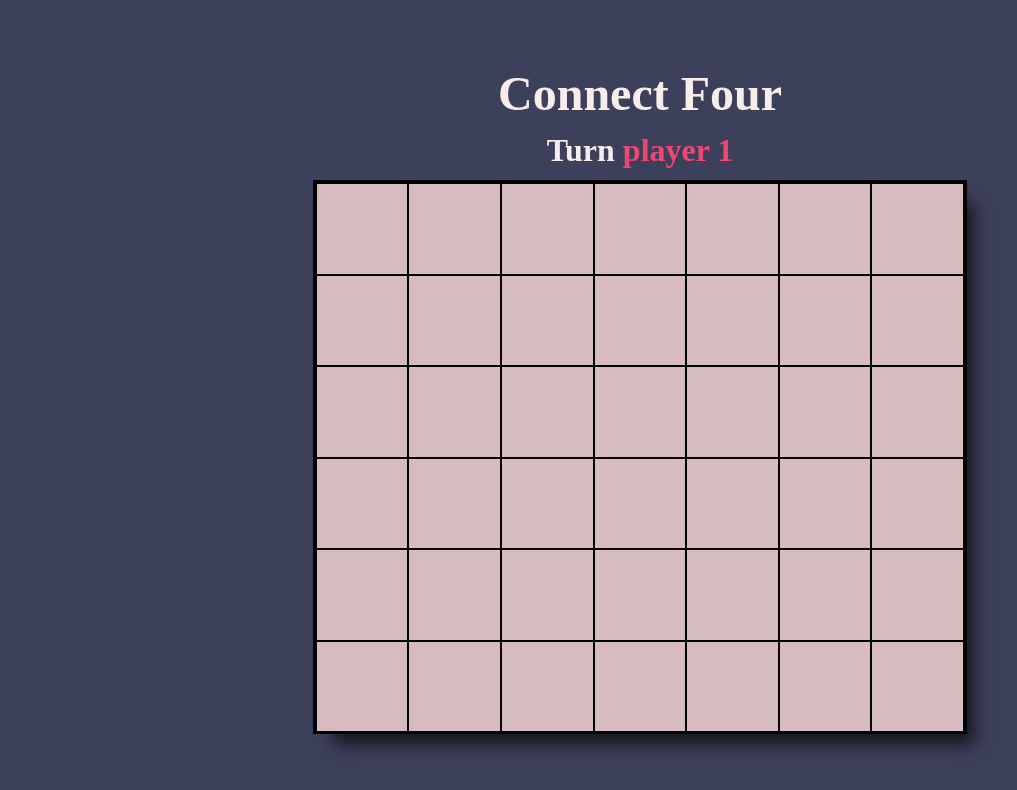
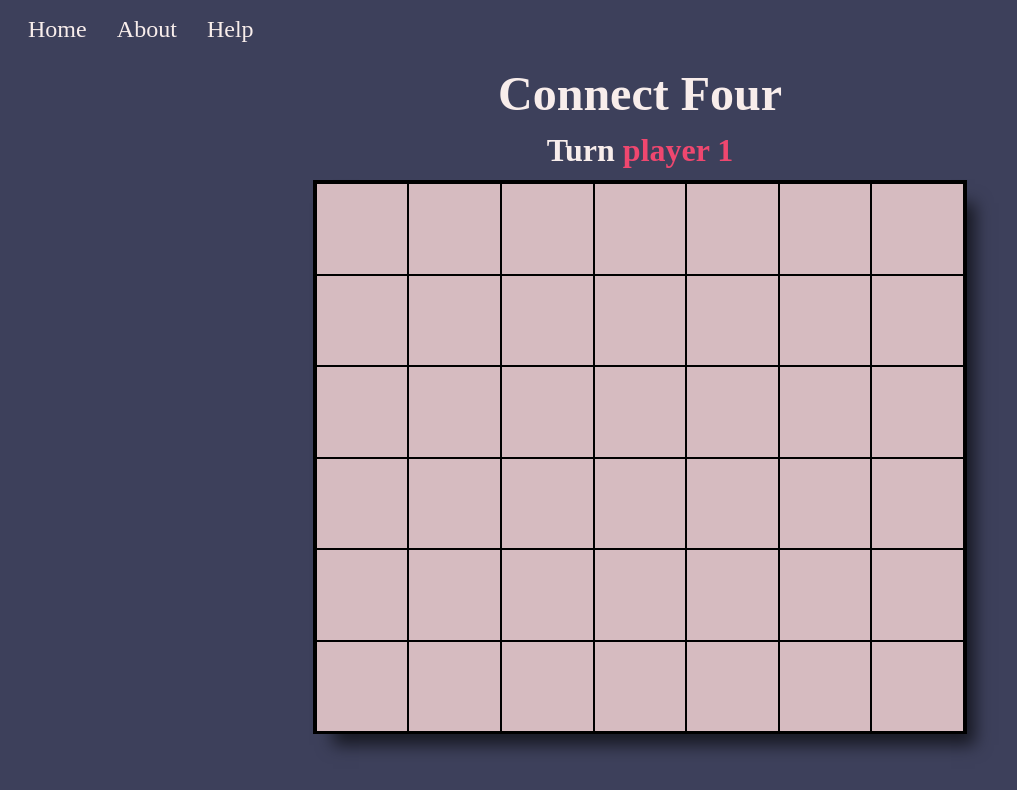
Before and after one commit to andraderaul/retro-games, a React (Create React App) app: page /connect-four in a window 1280 px wide. Shown: the top 790 px of the page, without its empty margins (0-1017 px from the left). Built offline with nearby package versions, Linux system fonts and the light colour scheme; the HTML template or start-up script is replaced by a standard one.

Commit message:
feat: header

```diff
--- a/src/App.js
+++ b/src/App.js
@@ -5,10 +5,10 @@ import Routes from "./routes";
 
 function App() {
   return (
-    <div>
+    <>
       <GlobalStyle />
       <Routes />
-    </div>
+    </>
   );
 }
 
--- /dev/null
+++ b/src/components/Header/Header.jsx
@@ -0,0 +1,23 @@
+import React from "react";
+import { WrapperHeader } from "./Header.style";
+import { Link } from "react-router-dom";
+
+const Header = () => {
+  return (
+    <WrapperHeader>
+      <nav>
+        <Link to="/">
+          <span>Home</span>
+        </Link>
+        <Link to="about">
+          <span>About</span>
+        </Link>
+        <Link to="help">
+          <span>Help</span>
+        </Link>
+      </nav>
+    </WrapperHeader>
+  );
+};
+
+export default Header;
--- /dev/null
+++ b/src/components/Header/Header.style.js
@@ -0,0 +1,37 @@
+import styled from "styled-components";
+import breakpoints from "../../helpers/styles/breakpoints";
+
+export const WrapperHeader = styled.header`
+  position: absolute;
+  width: 100%;
+  top: 0;
+  padding: 1em;
+  display: flex;
+  justify-content: flex-start;
+  align-items: center;
+
+  nav {
+    width: 20%;
+    display: flex;
+    justify-content: space-between;
+
+    a {
+      text-decoration: none;
+    }
+
+    span {
+      font-size: 1.5em;
+      color: #f8edeb;
+      padding: 0.5em;
+
+      &:hover {
+        color: #ffffff;
+        text-decoration: underline;
+      }
+    }
+  }
+
+  @media (max-width: ${breakpoints.xs}) {
+    display: none;
+  }
+`;
--- /dev/null
+++ b/src/components/Header/index.js
@@ -0,0 +1 @@
+export { default } from "./Header";
--- a/src/helpers/styles/styles.js
+++ b/src/helpers/styles/styles.js
@@ -7,6 +7,10 @@ const GlobalStyle = createGlobalStyle`
         outline: none;
         box-sizing: border-box;
     }
+
+    html {
+        position: relative;
+    }
 `;
 
 export default GlobalStyle;
--- a/src/routes/index.js
+++ b/src/routes/index.js
@@ -1,5 +1,6 @@
 import React from "react";
 import { BrowserRouter, Route, Switch } from "react-router-dom";
+import Header from "../components/Header";
 
 import Home from "../pages/Home";
 import MemoryGame from "../pages/MemoryGame";
@@ -10,6 +11,7 @@ import Snake from "../pages/Snake";
 const Routes = (props) => {
   return (
     <BrowserRouter>
+      <Header />
       <Switch>
         <Route exact path="/" component={Home} />
         <Route path="/memory-game" component={MemoryGame} />
```
